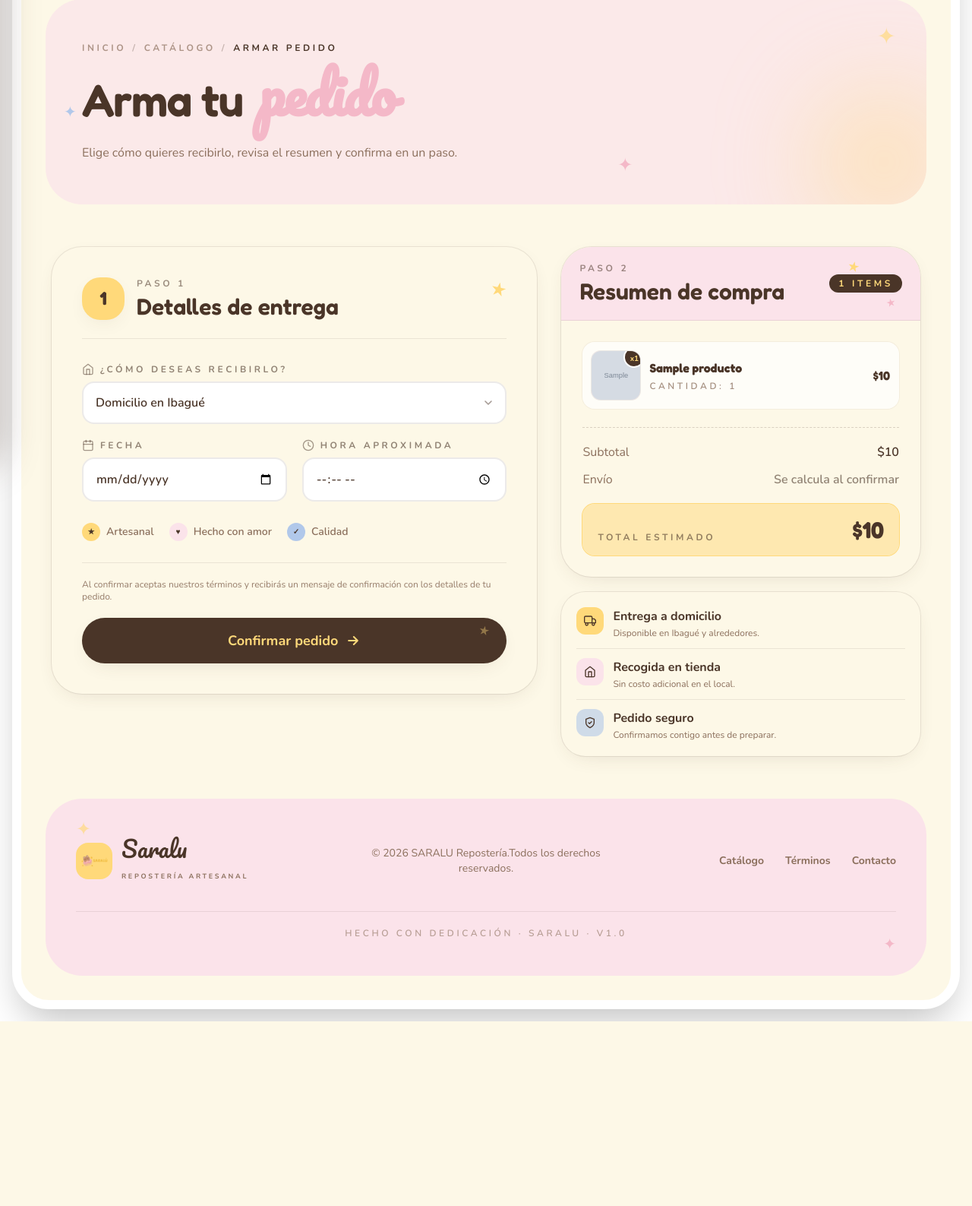
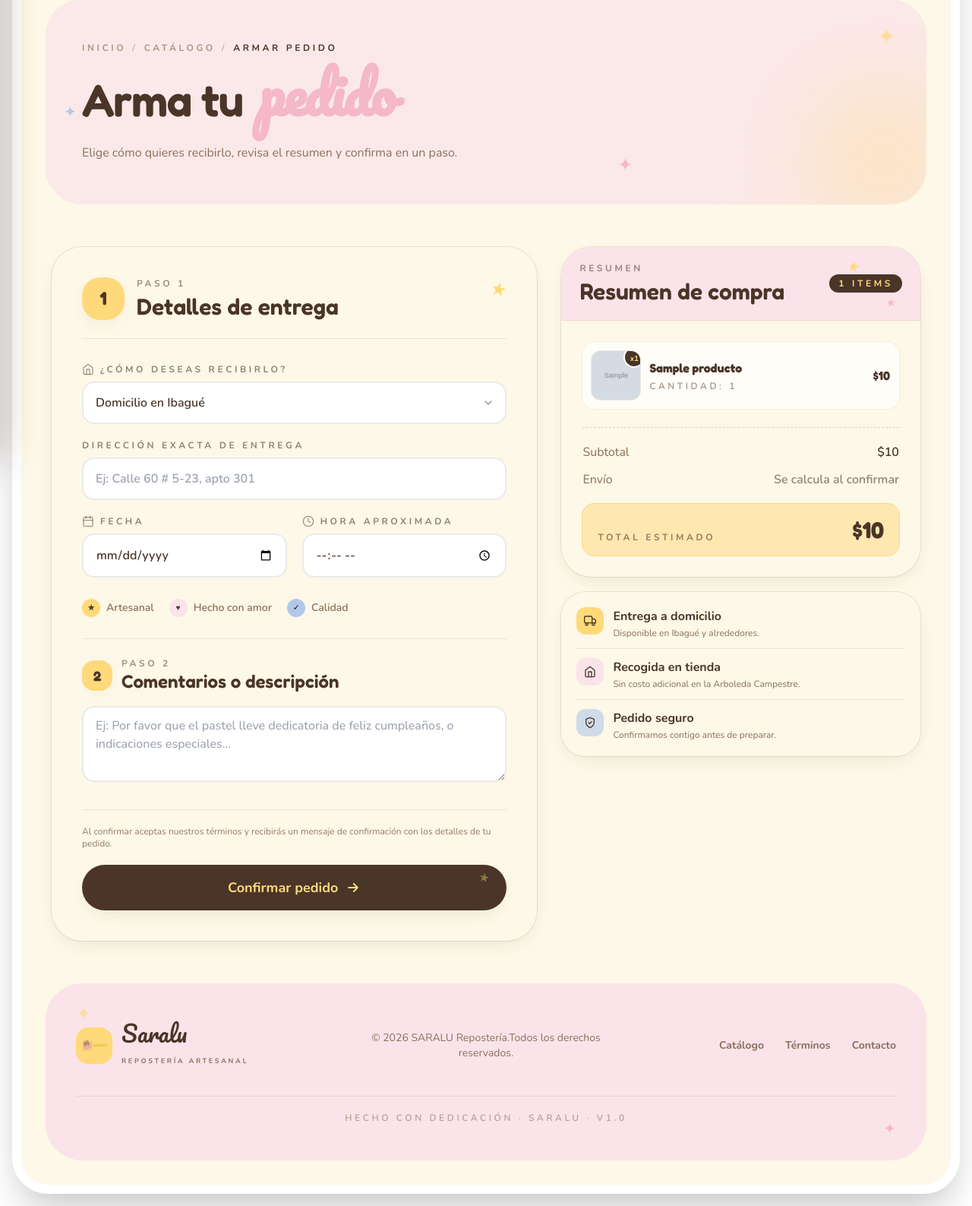
Before and after one commit to JohanV0/SARALU, a Django app: page /armar-pedido/ in a window 1280 px wide. Shown: the part 167-1754 px from the top of the page at 76% size. Before the commit the page ends 1511 px from the top, so only its background shows below. Run offline with Django 5.2, Linux system fonts and the light colour scheme; a user stored in the database is signed in; tables that the repository leaves empty hold one stand-in row (values such as "Sample post"); grey boxes marked "Sample" are stand-in pictures; some libraries are stand-ins or nearby versions.

Commit message:
correcion 033 mis pedidos

```diff
--- a/reposteria/templates/armar_pedido.html
+++ b/reposteria/templates/armar_pedido.html
@@ -81,10 +81,10 @@
             </label>
 
             <div class="relative">
-              <select name="tipo_entrega" required
+              <select name="tipo_entrega" id="tipo-entrega-select" required onchange="toggleDireccion()"
                       class="w-full appearance-none rounded-2xl border-2 border-chocolate/10 bg-white px-4 py-3.5 pr-11 text-sm lg:text-base font-semibold text-chocolate focus:border-chocolate focus:outline-none transition">
                 <option value="domicilio">Domicilio en Ibagué</option>
-                <option value="recojo">Recoger en Tienda (Local)</option>
+                <option value="recojo">Recoger en Tienda</option>
               </select>
               <svg xmlns="http://www.w3.org/2000/svg"
                    class="pointer-events-none absolute right-4 top-1/2 h-4 w-4 -translate-y-1/2 text-chocolate/50"
@@ -93,6 +93,20 @@
                 <polyline points="6 9 12 15 18 9" />
               </svg>
             </div>
+          </div>
+
+          {# Campo dinámico de Dirección o Info de Tienda #}
+          <div id="campo-domicilio" class="mt-5">
+            <label class="mb-2 flex items-center gap-2 text-[11px] lg:text-xs font-bold uppercase tracking-widest2 text-chocolate/60">
+              Dirección exacta de entrega
+            </label>
+            <input type="text" name="direccion" id="input-direccion" required placeholder="Ej: Calle 60 # 5-23, apto 301"
+                   class="w-full rounded-2xl border-2 border-chocolate/10 bg-white px-4 py-3.5 text-sm lg:text-base font-semibold text-chocolate focus:border-chocolate focus:outline-none transition">
+          </div>
+
+          <div id="info-tienda" class="hidden mt-5 rounded-2xl bg-mantequilla/40 p-4 border border-mantequilla text-sm text-chocolate">
+            <p class="font-bold">📍 Dirección de recogida:</p>
+            <p class="mt-1 text-cafe">La Arboleda Campestre, Conjunto Almendros, Ibagué.</p>
           </div>
 
           {# Fecha y hora #}
@@ -112,12 +126,10 @@
               <input type="date" name="fecha" id="input-fecha" required
                      class="w-full rounded-2xl border-2 border-chocolate/10 bg-white px-4 py-3.5 text-sm lg:text-base font-semibold text-chocolate focus:border-chocolate focus:outline-none transition">
 
-              {# --- MENSAJE DE ERROR DINÁMICO --- #}
               <div id="mensaje-error-fecha" class="hidden mt-2 text-xs sm:text-sm font-bold text-red-500 flex items-start gap-1">
                 <span>⚠</span>
                 <span>Esta fecha no está disponible. Por favor, selecciona otra.</span>
               </div>
-              {# -------------------------------- #}
             </div>
 
             <div class="w-full sm:w-1/2">
@@ -149,6 +161,24 @@
               <span class="grid h-6 w-6 place-items-center rounded-full bg-azul text-[10px] text-chocolate">✓</span>
               Calidad
             </span>
+          </div>
+
+          {# PASO 2: Comentarios o descripción del pedido #}
+          <div class="mt-7 pt-6 border-t border-chocolate/10">
+            <div class="flex items-center gap-3 mb-4">
+              <span class="grid h-10 w-10 shrink-0 place-items-center rounded-2xl bg-mantequilla font-display text-lg font-bold text-chocolate shadow-soft">
+                2
+              </span>
+              <div>
+                <p class="text-[10px] lg:text-xs font-bold uppercase tracking-widest2 text-chocolate/55">Paso 2</p>
+                <h3 class="font-display text-xl lg:text-2xl font-semibold text-chocolate">
+                  Comentarios o descripción
+                </h3>
+              </div>
+            </div>
+
+            <textarea name="comentarios" rows="3" placeholder="Ej: Por favor que el pastel lleve dedicatoria de feliz cumpleaños, o indicaciones especiales..."
+                      class="w-full rounded-2xl border-2 border-chocolate/10 bg-white px-4 py-3 text-sm lg:text-base font-medium text-chocolate focus:border-chocolate focus:outline-none transition"></textarea>
           </div>
 
           <div class="mt-7 h-px bg-chocolate/10"></div>
@@ -183,7 +213,7 @@
             <span class="pointer-events-none absolute bottom-3 right-8 text-rosa text-sm -rotate-12">★</span>
 
             <div>
-              <p class="text-[10px] lg:text-xs font-bold uppercase tracking-widest2 text-chocolate/55">Paso 2</p>
+              <p class="text-[10px] lg:text-xs font-bold uppercase tracking-widest2 text-chocolate/55">Resumen</p>
               <h2 class="font-display mt-1 text-2xl lg:text-3xl font-semibold leading-none text-chocolate">
                 Resumen de compra
               </h2>
@@ -291,7 +321,7 @@
             </span>
             <div>
               <p class="text-sm lg:text-base font-bold text-chocolate">Recogida en tienda</p>
-              <p class="mt-0.5 text-[11px] lg:text-xs text-cafe">Sin costo adicional en el local.</p>
+              <p class="mt-0.5 text-[11px] lg:text-xs text-cafe">Sin costo adicional en la Arboleda Campestre.</p>
             </div>
           </div>
 
@@ -320,44 +350,48 @@
 
   </main>
 
-  {# --- SCRIPT PARA LA VALIDACIÓN DINÁMICA --- #}
-  {# CORRECCIÓN: Ahora usamos la lista de strings que enviamos desde la vista #}
+  {# --- SCRIPT PARA VALIDACIÓN Y INTERACTIVIDAD --- #}
   {{ fechas_bloqueadas_json|json_script:"fechas-bloqueadas-data" }}
 
   <script>
+    function toggleDireccion() {
+      const selectEntrega = document.getElementById('tipo-entrega-select');
+      const campoDomicilio = document.getElementById('campo-domicilio');
+      const inputDireccion = document.getElementById('input-direccion');
+      const infoTienda = document.getElementById('info-tienda');
+
+      if (selectEntrega.value === 'recojo') {
+        campoDomicilio.classList.add('hidden');
+        inputDireccion.removeAttribute('required');
+        infoTienda.classList.remove('hidden');
+      } else {
+        campoDomicilio.classList.remove('hidden');
+        inputDireccion.setAttribute('required', 'true');
+        infoTienda.classList.add('hidden');
+      }
+    }
+
     document.addEventListener('DOMContentLoaded', function() {
       const inputFecha = document.getElementById('input-fecha');
       const mensajeError = document.getElementById('mensaje-error-fecha');
       const btnConfirmar = document.getElementById('btn-confirmar');
 
-      // Leemos la lista de strings (["2026-10-25", "2026-11-01"])
       const fechasBloqueadasArray = JSON.parse(document.getElementById('fechas-bloqueadas-data').textContent);
 
       inputFecha.addEventListener('change', function() {
         const fechaSeleccionada = this.value;
 
         if (fechasBloqueadasArray.includes(fechaSeleccionada)) {
-          // Si la fecha está bloqueada: mostramos el error y bloqueamos el botón
           mensajeError.classList.remove('hidden');
           btnConfirmar.disabled = true;
           btnConfirmar.classList.add('opacity-50', 'cursor-not-allowed');
-
-          // Pintamos el borde del input de rojo
-          inputFecha.classList.add('border-red-500');
-          inputFecha.classList.remove('border-chocolate/10');
         } else {
-          // Si la fecha está libre: ocultamos el error y habilitamos el botón
           mensajeError.classList.add('hidden');
           btnConfirmar.disabled = false;
           btnConfirmar.classList.remove('opacity-50', 'cursor-not-allowed');
-
-          // Restauramos el borde normal
-          inputFecha.classList.remove('border-red-500');
-          inputFecha.classList.add('border-chocolate/10');
         }
       });
     });
   </script>
-  {# ------------------------------------------ #}
 
 {% endblock %}
--- a/reposteria/views.py
+++ b/reposteria/views.py
@@ -1,3 +1,5 @@
+import re
+from datetime import datetime
 from django.shortcuts import render, redirect, get_object_or_404
 from django.contrib import messages
 from django.utils.dateparse import parse_date
@@ -234,18 +236,29 @@ def armar_pedido_view(request):
         tipo_entrega = request.POST.get('tipo_entrega')
         fecha_str = request.POST.get('fecha')
         hora = request.POST.get('hora')
+        direccion_cliente = request.POST.get('direccion', '').strip()
+        comentarios_cliente = request.POST.get('comentarios', '').strip()
 
         # --- VALIDACIÓN DE FECHA BLOQUEADA AQUÍ ---
         if fecha_str:
             fecha_obj = parse_date(fecha_str)
             if fecha_obj and FechaBloqueada.objects.filter(fecha=fecha_obj).exists():
                 messages.error(request, f"Lo sentimos, el día {fecha_obj} no está disponible porque la pastelería está cerrada (día libre).")
-                return redirect('armar_pedido') # Redirige de vuelta al formulario para que elija otra fecha
+                return redirect('armar_pedido')
         # ------------------------------------------
 
-        nota_horario = f"Fecha de entrega: {fecha_str} | Hora: {hora}"
+        # Si es recogida en tienda, definimos la ubicación para las notas
+        if tipo_entrega == 'recojo':
+            ubicacion_texto = "La Arboleda Campestre, Conjunto Almendros"
+        else:
+            ubicacion_texto = direccion_cliente
 
-        # Acción 1: Creamos el Pedido oficial
+        # Unimos todo de forma ordenada en los comentarios para que quede visible en el detalle del pedido
+        nota_horario = f"Entrega: {tipo_entrega.upper()} | Dirección: {ubicacion_texto} | Fecha: {fecha_str} | Hora: {hora}"
+        if comentarios_cliente:
+            nota_horario += f" | Notas: {comentarios_cliente}"
+
+        # Acción 1: Creamos el Pedido oficial (sin tocar el campo 'direccion' relacional para evitar el error)
         nuevo_pedido = Pedido.objects.create(
             cliente=request.user,
             nombre_contacto=request.user.username,
@@ -265,14 +278,13 @@ def armar_pedido_view(request):
                 precio_unitario=item.producto.precio
             )
 
-        # Acción 3: Vaciamos el carrito (borramos los items)
+        # Acción 3: Vaciamos el carrito
         items_carrito.delete()
 
-        # Acción 4: Mensaje de éxito y lo mandamos al inicio
+        # Acción 4: Mensaje de éxito
         messages.success(request, f"¡Tu pedido #{nuevo_pedido.id} ha sido confirmado con éxito!")
         return redirect('home')
 
-    # --- CORRECCIÓN: Convertimos las fechas a lista de strings para el JSON ---
     fechas_qs = FechaBloqueada.objects.all().order_by('fecha')
     fechas_bloqueadas_json = [f.fecha.strftime('%Y-%m-%d') for f in fechas_qs]
 
@@ -280,7 +292,7 @@ def armar_pedido_view(request):
         'items': items_carrito,
         'subtotal': subtotal,
         'fechas_bloqueadas': fechas_qs,
-        'fechas_bloqueadas_json': fechas_bloqueadas_json,  # <-- Lista limpia para JS
+        'fechas_bloqueadas_json': fechas_bloqueadas_json,
     }
     return render(request, 'armar_pedido.html', contexto)
 
@@ -379,8 +391,44 @@ def mis_pedidos_view(request):
     # Buscamos solo los pedidos de este cliente, ordenados por fecha (más nuevos primero)
     pedidos = Pedido.objects.filter(cliente=request.user).order_by('-creado')
 
+    # Procesamos el campo 'comentarios' para extraer fecha, hora, dirección y notas.
+    for pedido in pedidos:
+        texto = pedido.comentarios or ""
+
+        # 1. Extraer Fecha (y convertirla a objeto date para el filtro del template)
+        fecha_entrega = None
+        match_fecha = re.search(r'Fecha:\s*([\d\-]+)', texto)
+        if match_fecha:
+            try:
+                fecha_entrega = datetime.strptime(match_fecha.group(1), '%Y-%m-%d').date()
+            except ValueError:
+                fecha_entrega = match_fecha.group(1)
+
+        # 2. Extraer Hora
+        hora_entrega = None
+        match_hora = re.search(r'Hora:\s*([\d:]+)', texto)
+        if match_hora:
+            hora_entrega = match_hora.group(1)
+
+        # 3. Extraer Dirección (buscando el texto entre "Dirección: " y el siguiente " | ")
+        direccion_entrega = None
+        match_direccion = re.search(r'Dirección:\s*([^|]+)', texto)
+        if match_direccion:
+            direccion_entrega = match_direccion.group(1).strip()
+
+        # 4. Extraer Notas (buscando todo lo que haya después de "Notas: ")
+        notas_entrega = None
+        match_notas = re.search(r'Notas:\s*(.+)$', texto)
+        if match_notas:
+            notas_entrega = match_notas.group(1).strip()
+
+        # Inyectamos los 4 atributos al objeto pedido
+        pedido.fecha_entrega_mostrar = fecha_entrega
+        pedido.hora_entrega_mostrar = hora_entrega
+        pedido.direccion_entrega_mostrar = direccion_entrega
+        pedido.notas_entrega_mostrar = notas_entrega
+
     contexto = {
         'pedidos': pedidos
     }
-    # Enviaremos esta información a una nueva plantilla que crearemos luego
     return render(request, 'mis_pedidos.html', contexto)
```
Also changed, not shown: reposteria/templates/mis_pedidos.html (+52 -10 lines), media/productos/kaouther-djouada-hcEDfkiVmMI-unsplash_OC0gQ5P.jpg (added).
